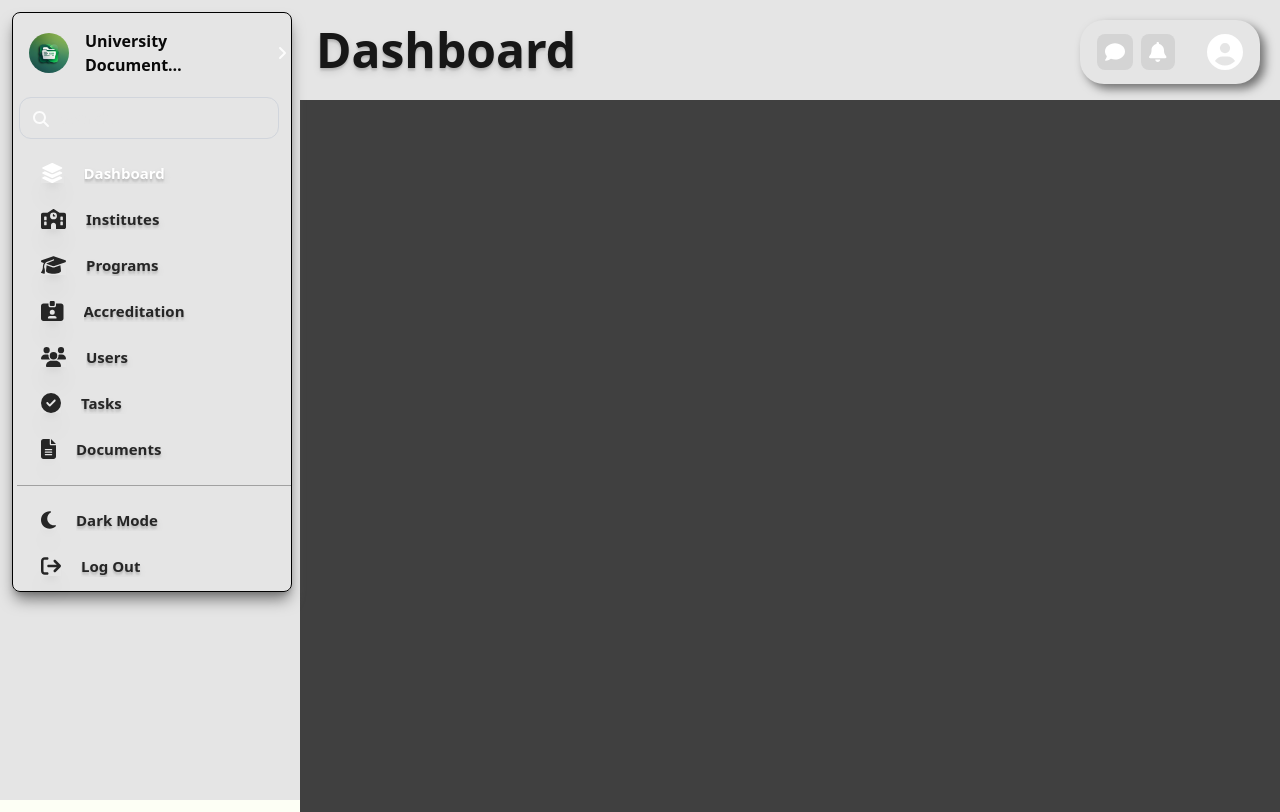
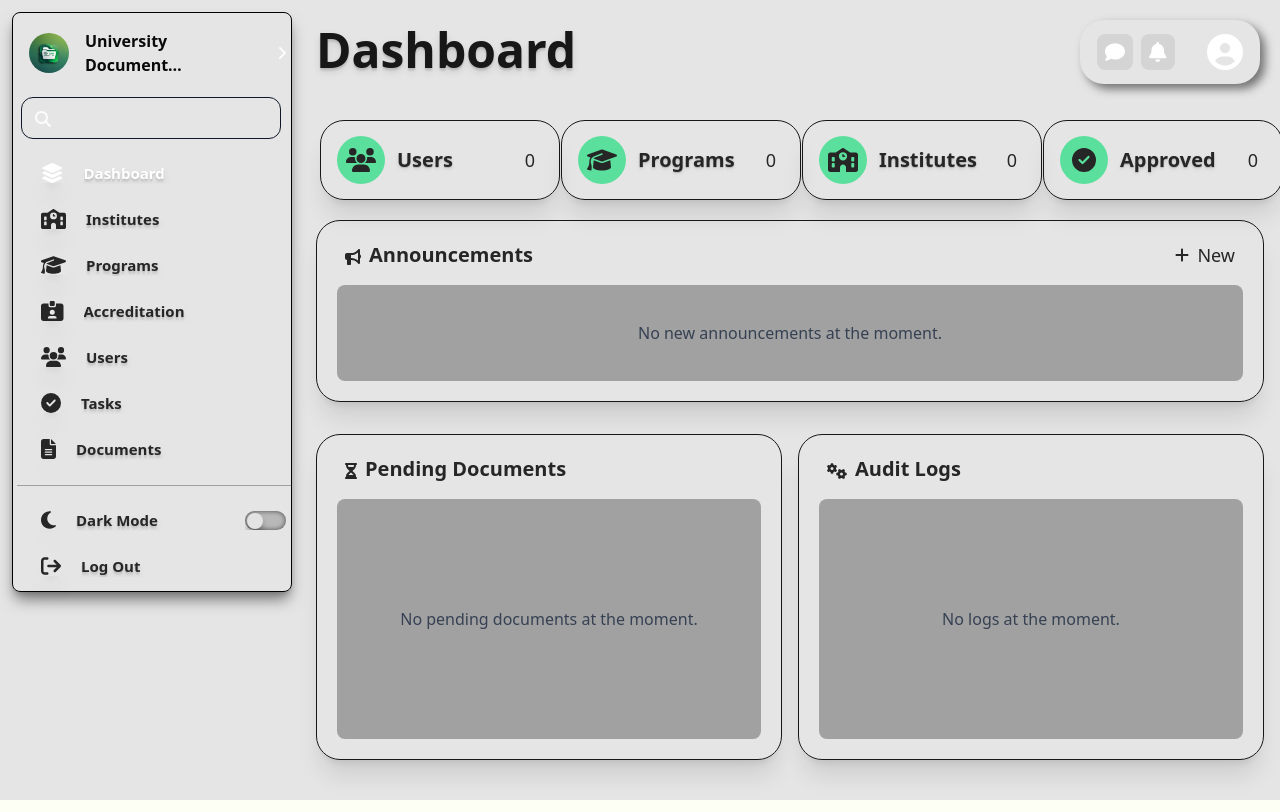
Before and after one commit to am-not-a-coder/Capstone-Project, a React (Vite) app: page / in a window 1280 px wide. Built offline with nearby package versions, Linux system fonts and the light colour scheme.

Commit message:
enhanced Dashboard and Sidebar components with new features

```diff
--- a/package.json
+++ b/package.json
@@ -19,6 +19,7 @@
     "react": "^19.1.0",
     "react-dom": "^19.1.0",
     "react-icons": "^5.5.0",
+    "styled-components": "^6.1.18",
     "tailwindcss": "^4.1.8"
   },
   "devDependencies": {
--- a/src/App.jsx
+++ b/src/App.jsx
@@ -3,6 +3,7 @@ import './App.css'
 import Sidebar, { SidebarLinks } from './Sidebar'
 import Dashboard from './Dashboard';
 import Header from './Header';
+import Switch from './Switch';
 import{
   faLayerGroup,
     faSchool,
@@ -32,11 +33,13 @@ function App() {
         <SidebarLinks icon={faFileAlt} link="#documents" text="Documents" active={activeLink === "Documents"} onClick={() =>setActiveLink("Documents")} />
         <hr className="my-3 border-t border-neutral-400 w-full " />
         {/* Dark Mode and Log out */}
-        <SidebarLinks icon={faMoon} text="Dark Mode" />
+        <SidebarLinks icon={faMoon} text="Dark Mode">
+       <Switch />
+        </SidebarLinks>
         <SidebarLinks icon={faArrowRightFromBracket} text="Log Out" />
      </Sidebar>
-      <Header/>
-      <Dashboard />
+    <Header/>
+    <Dashboard />
     </div>
     </>
   )
--- a/src/Dashboard.jsx
+++ b/src/Dashboard.jsx
@@ -1,15 +1,84 @@
 import{
-
+    faUsers,
+    faGraduationCap,
+    faSchool,
+    faCircleCheck,
+    faBullhorn,
+    faPlus,
+    faGears,
+    faHourglassHalf
 } from '@fortawesome/free-solid-svg-icons';
-
+import { FontAwesomeIcon } from '@fortawesome/react-fontawesome';
 
 
 const Dashboard = () => {
     return (
-        <main className="flex-1 p-4 h-full bg-neutral-700 col-span-4 row-span-4 col-start-2 row-start-2 ">
-            {/* Add more dashboard content here */}
+        <main className="flex-1 p-4 h-full  col-span-4 row-span-4 col-start-2 row-start-2 overflow-y-auto">
+            {/* Dashboard links */}
+            <section className="grid grid-cols-4 gap-4">
+            <DashboardLinks icon={faUsers} text="Users" />
+            <DashboardLinks icon={faGraduationCap} text="Programs" />
+            <DashboardLinks icon={faSchool} text="Institutes" />
+            <DashboardLinks icon={faCircleCheck} text="Approved" />
+            </section>
+
+            {/* Announcements */}
+            <section className="relative mt-4 p-5 text-neutral-800 border-1 border-neutral-900 rounded-3xl shadow-xl">
+                <div className='flex flex-row'>
+                    <FontAwesomeIcon icon={faBullhorn} className=" p-2" />
+                    <h2 className="text-neutral-800 text-xl font-semibold mb-4">Announcements</h2>
+                </div>
+
+                <div className="absolute top-5 right-5 flex flex-row items-center justify-around px-2 cursor-pointer" >
+                    <FontAwesomeIcon icon={faPlus} className="mr-2" />
+                    <h1 className="text-lg">New</h1>
+                </div>
+
+                <div className="bg-neutral-400 p-4 rounded-lg">
+                    <p className="p-5 text-gray-700 text-center">No new announcements at the moment.</p>
+                </div>
+            </section>
+
+            {/* Pending Documents and Audit Logs*/}
+
+            <section className='grid grid-cols-2 gap-4 mt-4'>
+            <div className="mt-4 p-5 text-neutral-800 border-1 border-neutral-900 rounded-3xl shadow-xl" >
+                <div className='flex flex-row'>
+                    <FontAwesomeIcon icon={faHourglassHalf}  className=" p-2" />
+                    <h2 className="text-neutral-800 text-xl font-semibold mb-4">Pending Documents</h2>
+                </div>
+                <div className="flex items-center justify-center h-60 bg-neutral-400 p-5 rounded-lg">
+                    <p className="p-5 text-gray-700 text-center">No pending documents at the moment.</p>
+                </div>
+            </div>
+
+            <div className="mt-4 p-5 text-neutral-800 border-1 border-neutral-900 rounded-3xl shadow-xl">
+                <div className='flex flex-row'>
+                    <FontAwesomeIcon icon={faGears}  className=" p-2" />
+                    <h2 className="text-neutral-800 text-xl font-semibold mb-4">Audit Logs</h2>
+                </div>
+
+                <div className="flex items-center justify-center h-60 bg-neutral-400 p-4 rounded-lg">
+                    <p className="p-5 text-gray-700 text-center">No logs at the moment.</p>
+                </div>
+            </div>
+            </section>
+
+
         </main>
     );
+}
+
+export const DashboardLinks = ({icon, text}) =>{
+    return (
+     <div className='flex flex-row items-center text-neutral-800 border-1 border-neutral-900 rounded-3xl w-60 h-20 p-4 m-1 relative shadow-xl'>
+        <div className='flex items-center justify-center p-2 w-12 h-12 bg-[#5ADF9C] rounded-full mr-3'>
+            <FontAwesomeIcon icon={icon} className="text-neutral-800 text-2xl text-center" />
+        </div>
+        <h1 className="text-xl font-semibold text-shadow-md">{text}</h1>
+        <span className="absolute right-6 text-lg">0</span>
+    </div>
+    )
 }
 
 
--- a/src/Sidebar.jsx
+++ b/src/Sidebar.jsx
@@ -28,12 +28,12 @@ const Sidebar = ({children}) => {
 
 
             {/* Search bar*/}
-            <div className="ml-0.5 px-1 py-2 overflow-hidden relative">
+            <div className="ml-1 px-1 py-2 overflow-hidden relative">
                 <FontAwesomeIcon icon={faSearch} className={`absolute text-zuccini-800 ml-3.5 mt-3.5 ${expanded ? '' : 'cursor-pointer'}`} />
                 <input
                     type="text"
                     placeholder="Search..."
-                    className={`w-65 p-2 pl-10 text-black placeholder-neutral-200 rounded-xl bg-woodsmoke-300 border border-gray-300 focus:outline-none focus:ring-2 focus:ring-zuccini-900 ${expanded ? '' : 'cursor-pointer'}`}
+                    className={`w-65 p-2 pl-10 text-black placeholder-neutral-200 rounded-xl bg-woodsmoke-300 border border-gray-900 focus:outline-none focus:ring-2 focus:ring-zuccini-900 ${expanded ? '' : 'cursor-pointer'}`}
                 />
             </div>
             {/* Nav Links */}
@@ -49,7 +49,7 @@ const Sidebar = ({children}) => {
 
 };
 
-export const SidebarLinks = ({link, icon, text, active, alert, onClick}) => {
+export const SidebarLinks = ({children, link, icon, text, active, alert, onClick}) => {
   const {expanded} = useContext(SidebarContext);
     return (
         <li className="relative flex items-center text-neutral-800 text-shadow-lg transition-all duration-500 min-h-[42px] group">
@@ -60,7 +60,7 @@ export const SidebarLinks = ({link, icon, text, active, alert, onClick}) => {
           ${expanded ? 'w-65' : 'w-12'}
           ${active ? 'bg-zuccini-800 text-white hover:bg-zuccini-900' : ''}`}
       >
-        {/* icon rendering */}
+
         <span className={`${expanded ? 'ml-2 mr-3' : 'mx-auto'} ${active ? 'text-white' : 'text-zuccini-800'} transition-all duration-500 flex-shrink-0`}>
           <FontAwesomeIcon icon={icon} className='text-center shadow-xl mr-1 transition-all duration-500' />
         </span>
@@ -70,6 +70,7 @@ export const SidebarLinks = ({link, icon, text, active, alert, onClick}) => {
             {alert}
           </span>
         )}
+        {children && <span className={`ml-auto overflow-hidden transition-all duration 300 ${expanded ? 'w-11' : 'w-0'}`}>{children}</span>}
       </a>
         {!expanded && <div className="
         absolute left-full w-30 rounded-md px-2 py-1 ml-6 text-sm text-center font-bold
--- /dev/null
+++ b/src/Switch.jsx
@@ -0,0 +1,59 @@
+import styled from 'styled-components';
+
+const Switch = () => {
+  return (
+    <StyledWrapper>
+      <label className="switch">
+        <input type="checkbox" />
+        <span className="slider" />
+      </label>
+    </StyledWrapper>
+  );
+}
+
+const StyledWrapper = styled.div`
+  .slider {
+    background-color: #ffffff2b;
+    border-radius: 100px;
+    padding: 1px;
+    margin-right: 15px;
+    cursor: pointer;
+    transition: box-shadow 0.2s cubic-bezier(0.4, 0, 0.2, 1) 0s;
+    align-items: center;
+    position: relative;
+    display: block;
+    width: 41px;
+    height: 19px;
+    box-shadow: rgba(0, 0, 0, 0.62) 0px 0px 5px inset, rgba(0, 0, 0, 0.21) 0px 0px 0px 24px inset,
+          #22cc3f 0px 0px 0px 0px inset, rgba(224, 224, 224, 0.45) 0px 1px 0px 0px;
+  }
+
+  .slider::after {
+    content: "";
+    display: flex;
+    top: 2.3px;
+    left: 2px;
+    width: 16px;
+    height: 16px;
+    background-color: #e3e3e3;
+    border-radius: 200px;
+    position: absolute;
+    box-shadow: transparent 0px 0px 0px 2px, rgba(0, 0, 0, 0.3) 0px 6px 6px;
+    transition: left 300ms cubic-bezier(0.4, 0, 0.2, 1) 0s, background-color 300ms cubic-bezier(0.4, 0, 0.2, 1) 0s;
+    will-change: left, background-color;
+  }
+
+  .switch input[type="checkbox"]:checked + .slider {
+    box-shadow: rgba(0, 0, 0, 0.62) 0px 0px 5px inset, #22cc3f 0px 0px 0px 2px inset, #22cc3f 0px 0px 0px 24px inset,
+          rgba(224, 224, 224, 0.45) 0px 1px 0px 0px;
+  }
+
+  .switch input[type="checkbox"]:checked + .slider::after {
+    left: 24px;
+  }
+
+  .switch input[type="checkbox"] {
+    display: none;
+  }`;
+
+export default Switch;
```
Also changed, not shown: src/pages/Login.jsx (added), 1 other file (tests, documents, lock files or other folders).
